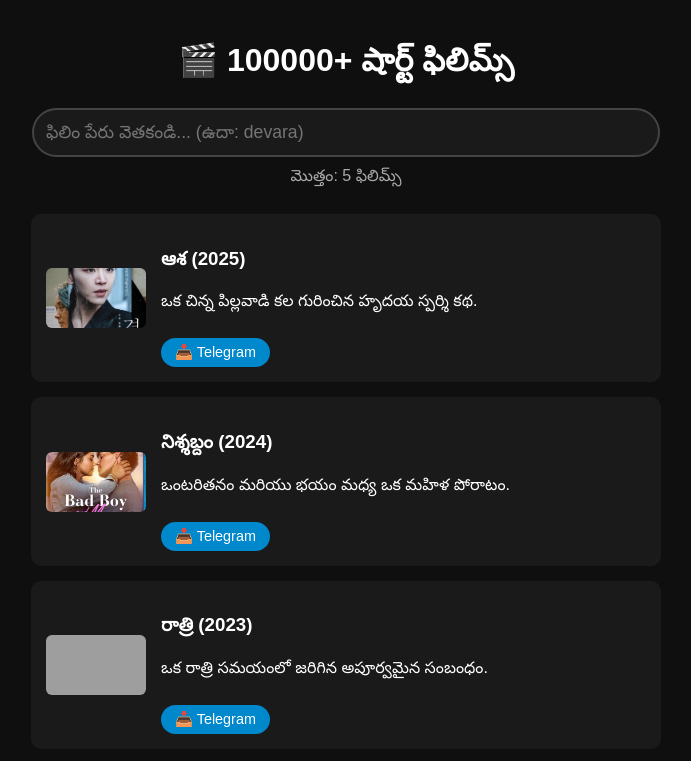
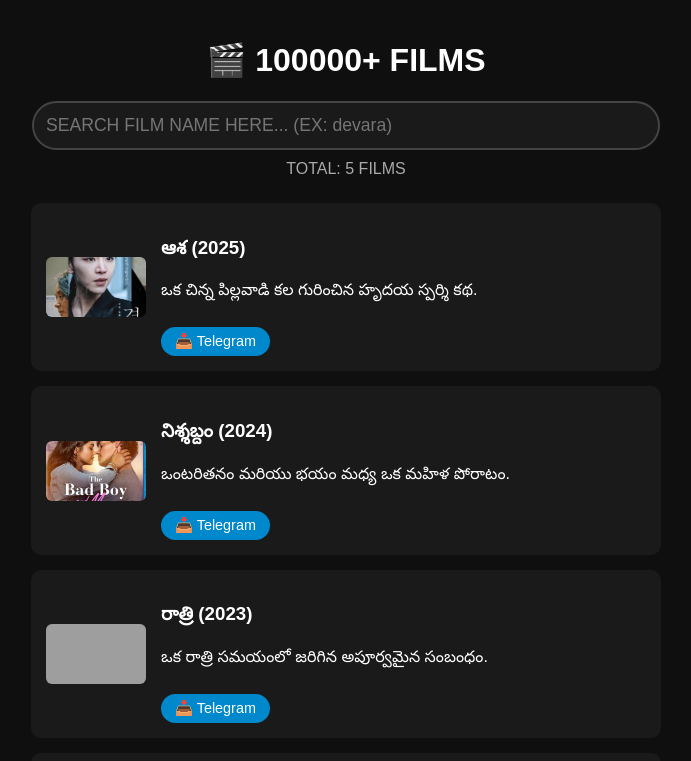
Before and after one commit to mkmovieshu/filyhub, a plain HTML site: page index.html in a window 1280 px wide. Shown: the top 761 px of the page, without its empty margins (294-985 px from the left). Drawn offline with Linux system fonts and the light colour scheme; grey boxes are pictures that could not be loaded.

Commit message:
Update index.html

```diff
--- a/index.html
+++ b/index.html
@@ -3,7 +3,7 @@
 <head>
   <meta charset="UTF-8" />
   <meta name="viewport" content="width=device-width, initial-scale=1.0"/>
-  <title>100000+ ఫిలిమ్స్</title>
+  <title>100000+ FILMS</title>
   <style>
     body {
       font-family: Arial, sans-serif;
@@ -55,7 +55,7 @@
       margin-top: 8px;
     }
     #results:empty::after {
-      content: "ఫిలిమ్స్ కనబడలేదు. వేరే పేరు ప్రయత్నించండి.";
+      content: "Film Not Found 🥺. Search With Defferent Name 😄.";
       display: block;
       text-align: center;
       color: #888;
@@ -70,9 +70,9 @@
 </head>
 <body>
   <header>
-    <h1>🎬 100000+ షార్ట్ ఫిలిమ్స్</h1>
-    <input type="text" id="search" placeholder="ఫిలిం పేరు వెతకండి... (ఉదా: devara)" />
-    <div id="total-count">మొత్తం: <span id="count">0</span> ఫిలిమ్స్</div>
+    <h1>🎬 100000+  FILMS</h1>
+    <input type="text" id="search" placeholder="SEARCH FILM NAME HERE... (EX: devara)" />
+    <div id="total-count"> TOTAL: <span id="count">0</span> FILMS</div>
   </header>
 
   <main id="results"></main>
```
